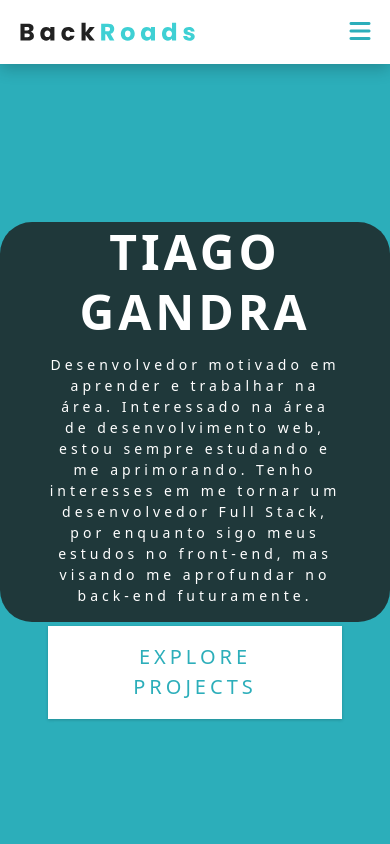
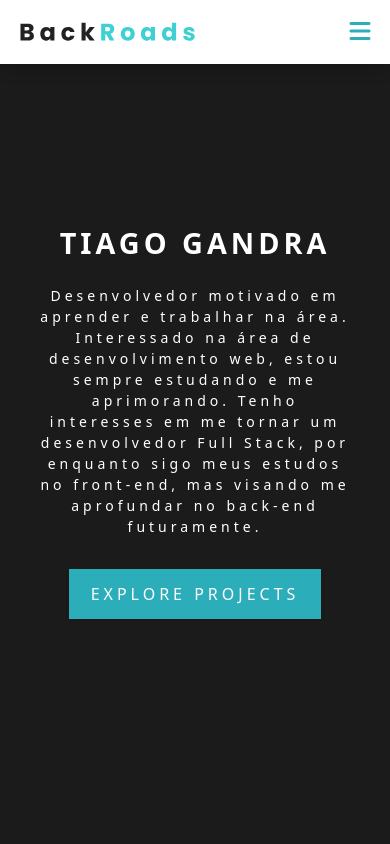
Before and after one commit to TiagoGandra/portifolio-react, a React (Vite) app: page / in a window 390 px wide. Shown: the top 844 px of the page. Built offline with nearby package versions, Linux system fonts and the light colour scheme.

Commit message:
feat: hero responsivity

```diff
--- a/src/index.css
+++ b/src/index.css
@@ -178,37 +178,49 @@ Hero
   justify-content: center;
   align-items: center;
 }
+
 .hero-banner {
   text-align: center;
   color: var(--clr-white);
   padding: 0 3rem;
-  background: rgb(28, 27, 27, 0.8);
+  background: rgba(28, 27, 27, 0.8);
   width: 55rem;
   height: 25rem;
   border-radius: 2rem;
+  /* Novas propriedades adicionadas: */
+  display: flex;
+  flex-direction: column;
+  justify-content: center;
+  align-items: center;
 }
+
 .hero-banner h1 {
   text-transform: uppercase;
+  margin-bottom: 2rem; /* Espaçamento entre elementos */
 }
+
 .hero-banner p {
   max-width: 35rem;
-  margin-left: auto;
-  margin-right: auto;
+  margin: 0 auto 2rem auto; /* Centraliza e adiciona espaço abaixo */
   color: var(--clr-white);
   letter-spacing: var(--spacing);
 }
+
 .hero-btn {
   padding: 0.9rem 1.6rem;
   font-size: 1.25rem;
   background: var(--clr-white);
   color: var(--clr-primary-5);
+  /* Garante que o botão não fique muito largo */
+  display: inline-block;
 }
+
 .hero-btn:hover {
   background: transparent;
   color: var(--clr-white);
   border-color: var(--clr-white);
 }
-@media screen and (min-width: 768px) {
+/* @media screen and (min-width: 768px) {
   .hero {
     background: linear-gradient(rgb(44, 174, 186, 0.7), rgba(0, 0, 0, 0.7)),
       url('./images/bg-portifolio.png') center/cover no-repeat;
@@ -218,6 +230,157 @@ Hero
   }
   .hero-banner p {
     max-width: 45rem;
+  }
+} */
+ /* @media screen and (min-width: 768px) {
+  .hero {
+    background: linear-gradient(rgba(44, 174, 186, 0.7), rgba(0, 0, 0, 0.7)),
+      url('./images/bg-portifolio.png') center/cover no-repeat;
+    padding: 0;
+  }
+
+  .hero-banner {
+    background: rgba(28, 27, 27, 0.8);
+    padding: 3rem;
+    height: auto;
+    min-height: 25rem;
+    border-radius: 2rem;
+  }
+
+  .hero-banner h1,
+  .hero-banner p {
+    color: var(--clr-white);
+  }
+
+  .hero-btn {
+    background: var(--clr-white);
+    color: var(--clr-primary-5);
+    border-color: var(--clr-white);
+  }
+
+  .hero-btn:hover {
+    background: transparent;
+    color: var(--clr-white);
+    border-color: var(--clr-white);
+  }
+} */
+
+/* Ajustes para telas muito pequenas */
+/* @media screen and (max-width: 400px) {
+  .hero-banner {
+    padding: 1.5rem;
+  }
+
+  .hero-banner h1 {
+    font-size: 1.8rem;
+  }
+
+  .hero-btn {
+    padding: 0.7rem 1.2rem;
+    font-size: 1rem;
+  }
+} */
+ /* Estilo base (mobile first) */
+.hero {
+  min-height: 100vh;
+  background: #1c1b1b;
+  display: flex;
+  justify-content: center;
+  align-items: center;
+  padding: 2rem 1rem;
+}
+
+.hero-banner {
+  text-align: center;
+  color: var(--clr-white);
+  padding: 2rem;
+  width: 100%;
+  max-width: 55rem;
+  border-radius: 1rem;
+  display: flex;
+  flex-direction: column;
+  justify-content: center;
+  align-items: center;
+
+  /* Removemos o background padrão para mobile */
+  background: none;
+}
+
+.hero-banner h1 {
+  text-transform: uppercase;
+  margin-bottom: 1.5rem;
+  color: var(--clr-white);
+}
+
+.hero-banner p {
+  max-width: 35rem;
+  margin: 0 auto 2rem auto;
+  color: var(--clr-white);
+  letter-spacing: var(--spacing);
+}
+
+.hero-btn {
+  padding: 0.9rem 1.6rem;
+  font-size: 1.25rem;
+  background: var(--clr-primary-5);
+  color: var(--clr-white);
+  border: 2px solid var(--clr-primary-5);
+  display: inline-block;
+}
+
+.hero-btn:hover {
+  background: transparent;
+  color: var(--clr-primary-5);
+  border-color: var(--clr-primary-5);
+}
+
+/* Tablet (768px+) */
+@media screen and (min-width: 768px) {
+  .hero {
+    background: linear-gradient(rgba(44, 174, 186, 0.7), rgba(0, 0, 0, 0.7)),
+      url('./images/bg-portifolio.png') center/cover no-repeat;
+    padding: 0;
+  }
+
+  .hero-banner {
+    background: rgba(28, 27, 27, 0.8);
+    padding: 3rem;
+    height: auto;
+    min-height: 25rem;
+    border-radius: 2rem;
+  }
+
+  .hero-banner h1,
+  .hero-banner p {
+    color: var(--clr-white);
+  }
+
+  .hero-btn {
+    background: var(--clr-white);
+    color: var(--clr-primary-5);
+    border-color: var(--clr-white);
+  }
+
+  .hero-btn:hover {
+    background: transparent;
+    color: var(--clr-white);
+    border-color: var(--clr-white);
+  }
+}
+
+/* Ajustes para telas muito pequenas */
+@media screen and (max-width: 400px) {
+  .hero-banner {
+    padding: 1.5rem;
+  }
+
+  .hero-banner h1 {
+    font-size: 1.8rem;
+  }
+
+  .hero-btn {
+    padding: 0.7rem 1.2rem;
+    font-size: 1rem;
   }
 }
 /*
```
